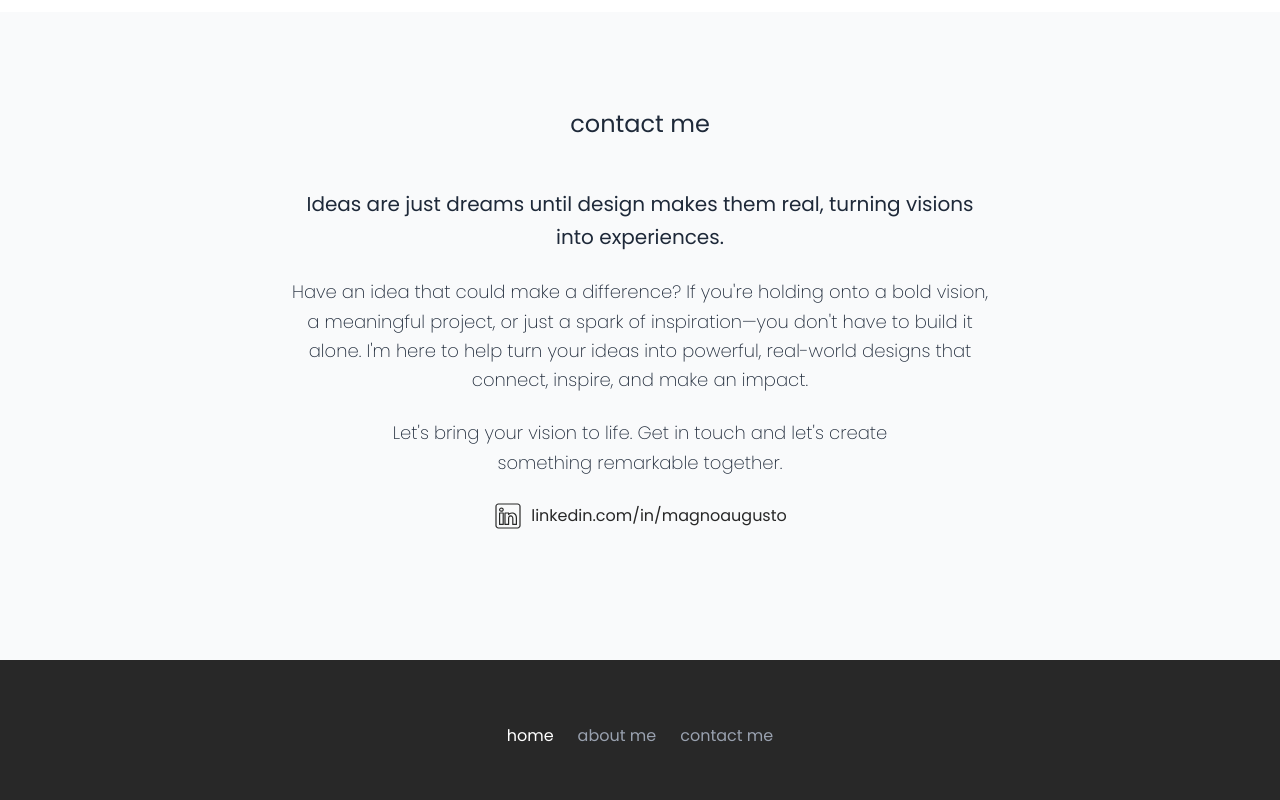
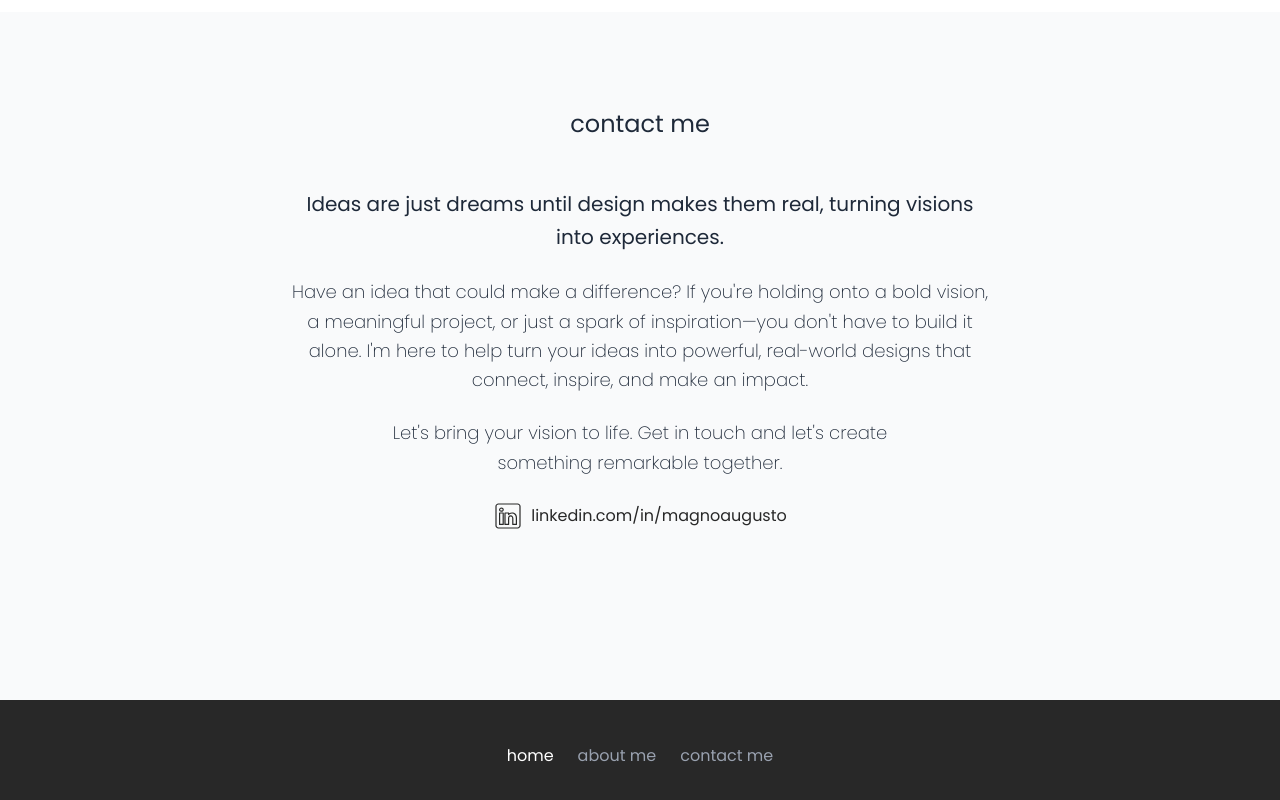
Before and after one commit to magnoaugustoo/landingpage, a Next.js app: page / in a window 1280 px wide. Shown: the part 1602-2402 px from the top of the page. Built offline with nearby package versions, Linux system fonts and the light colour scheme.

Commit message:
Footer...

```diff
--- a/pages/index.tsx
+++ b/pages/index.tsx
@@ -303,7 +303,7 @@ export default function Home() {
 
         {/* Footer integrado à seção de contato */}
         <div className="mt-auto w-full">
-        <footer className="bg-[#282828] text-white py-16 -mt-16 w-full">
+        <footer className="bg-[#282828] text-white py-11 -mt-11 w-full">
             <div className="flex justify-center space-x-6 text-base">
               <button
                 onClick={() => scrollToSection('home')}
```
